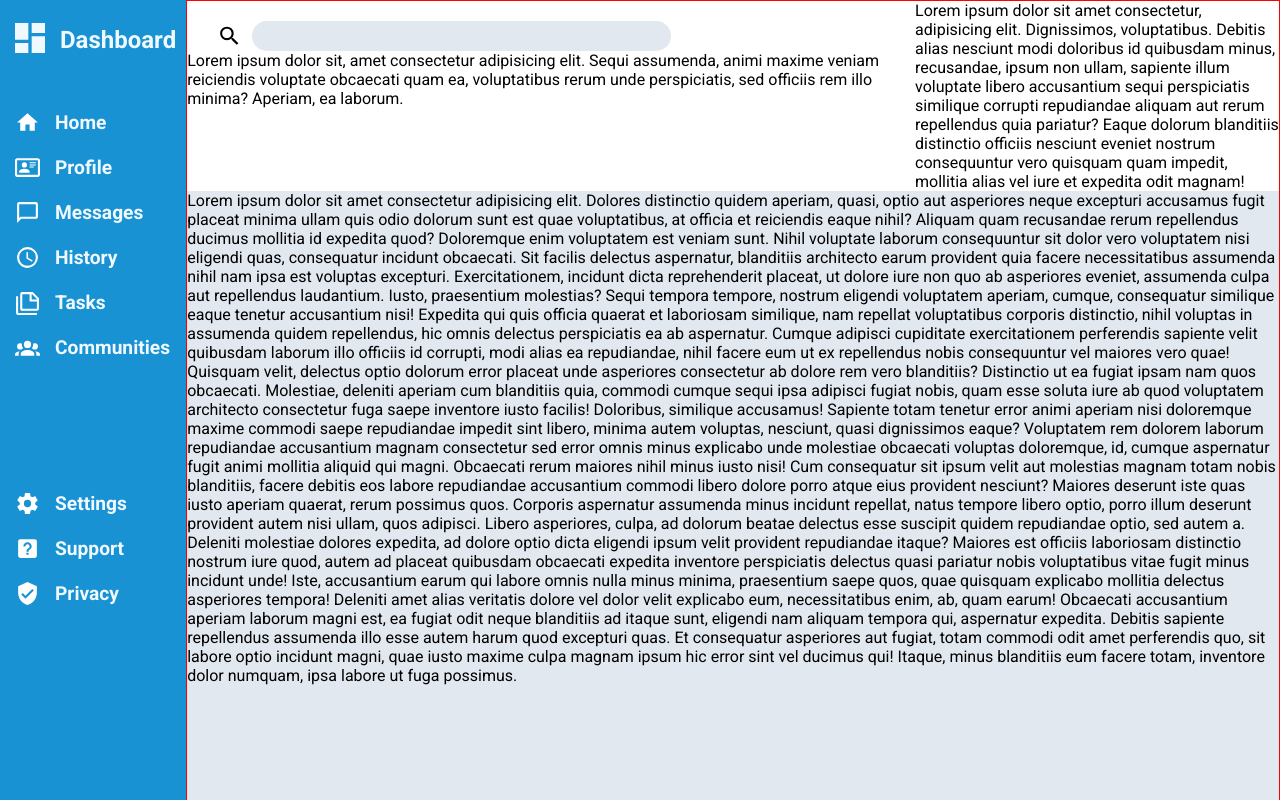
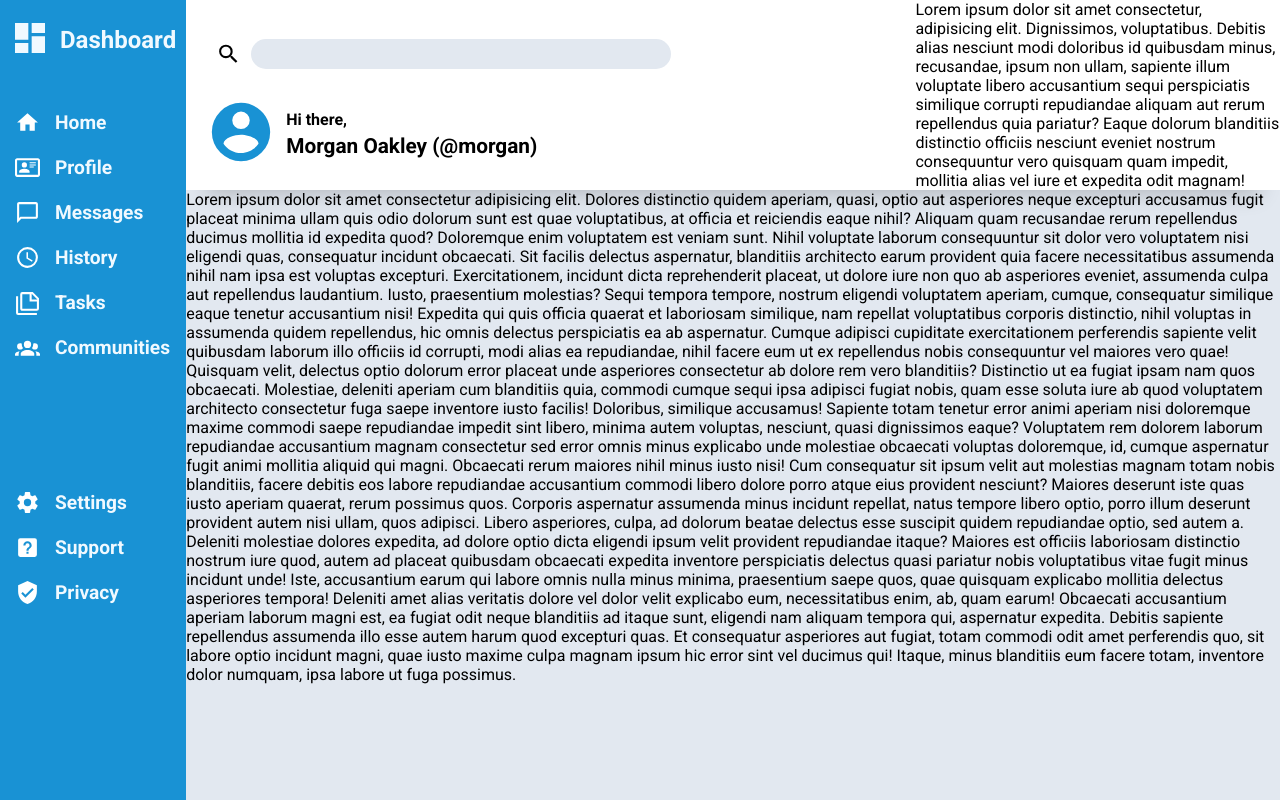
Before and after one commit to igcarvalhaes/admin_dashboard, a plain HTML site: page index.html in a window 1280 px wide. Shown: the top 800 px of the page. Drawn offline with Linux system fonts and the light colour scheme.

Commit message:
Add profile img styling and html & greetings text

```diff
--- a/index.html
+++ b/index.html
@@ -114,10 +114,18 @@
             ><input type="search" name="search" id="search" />
           </div>
           <div class="profile-showcase">
-            Lorem ipsum dolor sit, amet consectetur adipisicing elit. Sequi
-            assumenda, animi maxime veniam reiciendis voluptate obcaecati quam
-            ea, voluptatibus rerum unde perspiciatis, sed officiis rem illo
-            minima? Aperiam, ea laborum.
+            <div class="profile-icon">
+              <svg xmlns="http://www.w3.org/2000/svg" viewBox="0 0 24 24">
+                <title>account-circle</title>
+                <path
+                  d="M12,19.2C9.5,19.2 7.29,17.92 6,16C6.03,14 10,12.9 12,12.9C14,12.9 17.97,14 18,16C16.71,17.92 14.5,19.2 12,19.2M12,5A3,3 0 0,1 15,8A3,3 0 0,1 12,11A3,3 0 0,1 9,8A3,3 0 0,1 12,5M12,2A10,10 0 0,0 2,12A10,10 0 0,0 12,22A10,10 0 0,0 22,12C22,6.47 17.5,2 12,2Z"
+                />
+              </svg>
+            </div>
+            <div class="profile-greetings">
+              <div>Hi there,</div>
+              <div>Morgan Oakley (@morgan)</div>
+            </div>
           </div>
         </div>
         <div class="profile-settings">
--- a/style.css
+++ b/style.css
@@ -90,13 +90,21 @@ li svg {
   grid-row: 1/3;
   display: grid;
   grid-template-rows: 1fr 5fr;
-  border: 1px solid red;
+  background-color: #e2e8f0;
 }
 
 header {
   display: grid;
   grid-template-columns: 2fr 1fr;
+  background-color: #fff;
   box-shadow: rgba(0, 0, 0, 0.2) 0px 25px 20px -20px;
+}
+
+.input-container {
+  display: flex;
+  flex-direction: column;
+  justify-content: space-evenly;
+  gap: 10px;
 }
 
 .input {
@@ -119,6 +127,25 @@ input[type="search"] {
   background-color: #e2e8f0;
 }
 
-main {
-  background-color: #e2e8f0;
+.profile-showcase {
+  margin-left: 20px;
+  display: flex;
+  align-items: center;
+  gap: 10px;
 }
+
+.profile-icon {
+  width: 70px;
+  fill: #1992d4;
+}
+
+.profile-greetings {
+  display: flex;
+  flex-direction: column;
+  gap: 5px;
+  font-weight: bold;
+}
+
+.profile-greetings div:last-child {
+  font-size: 1.3rem;
+}
```
